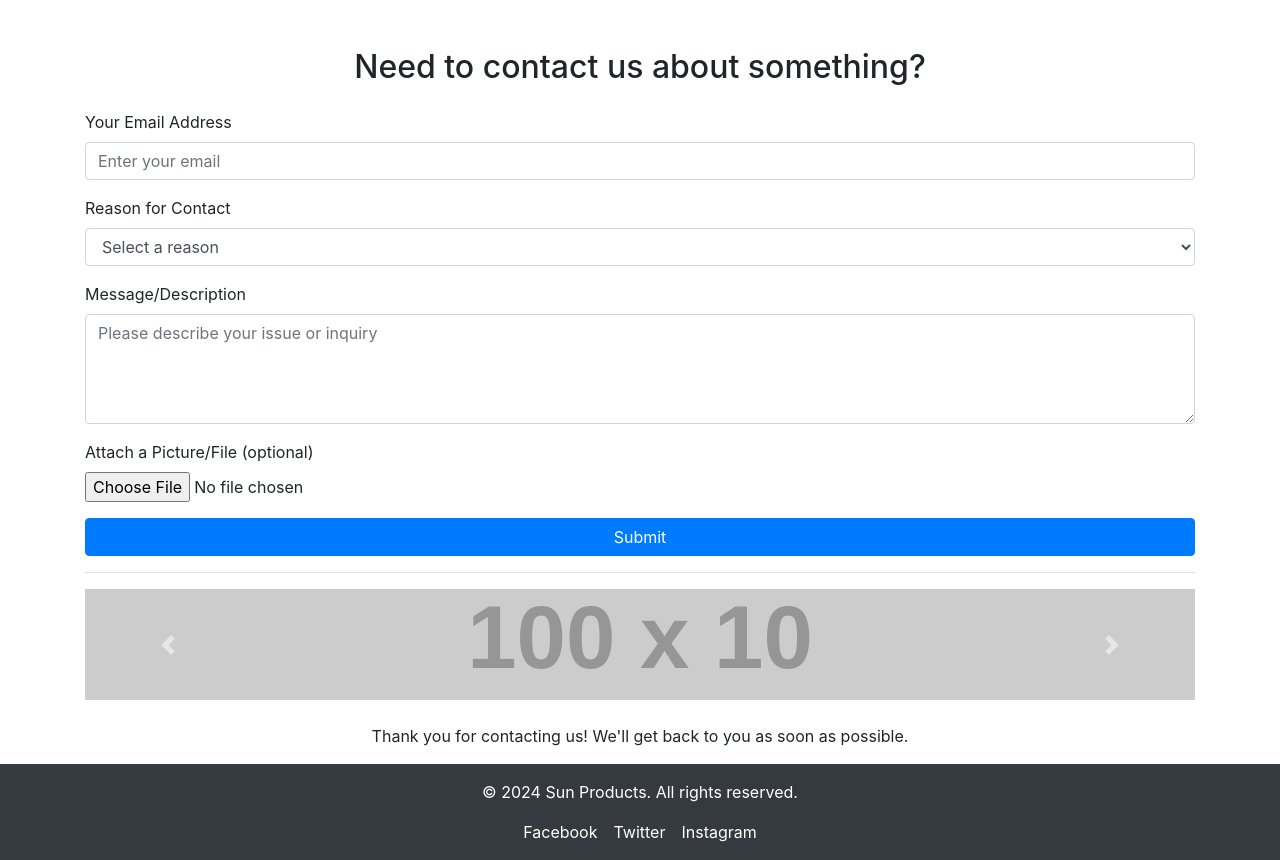
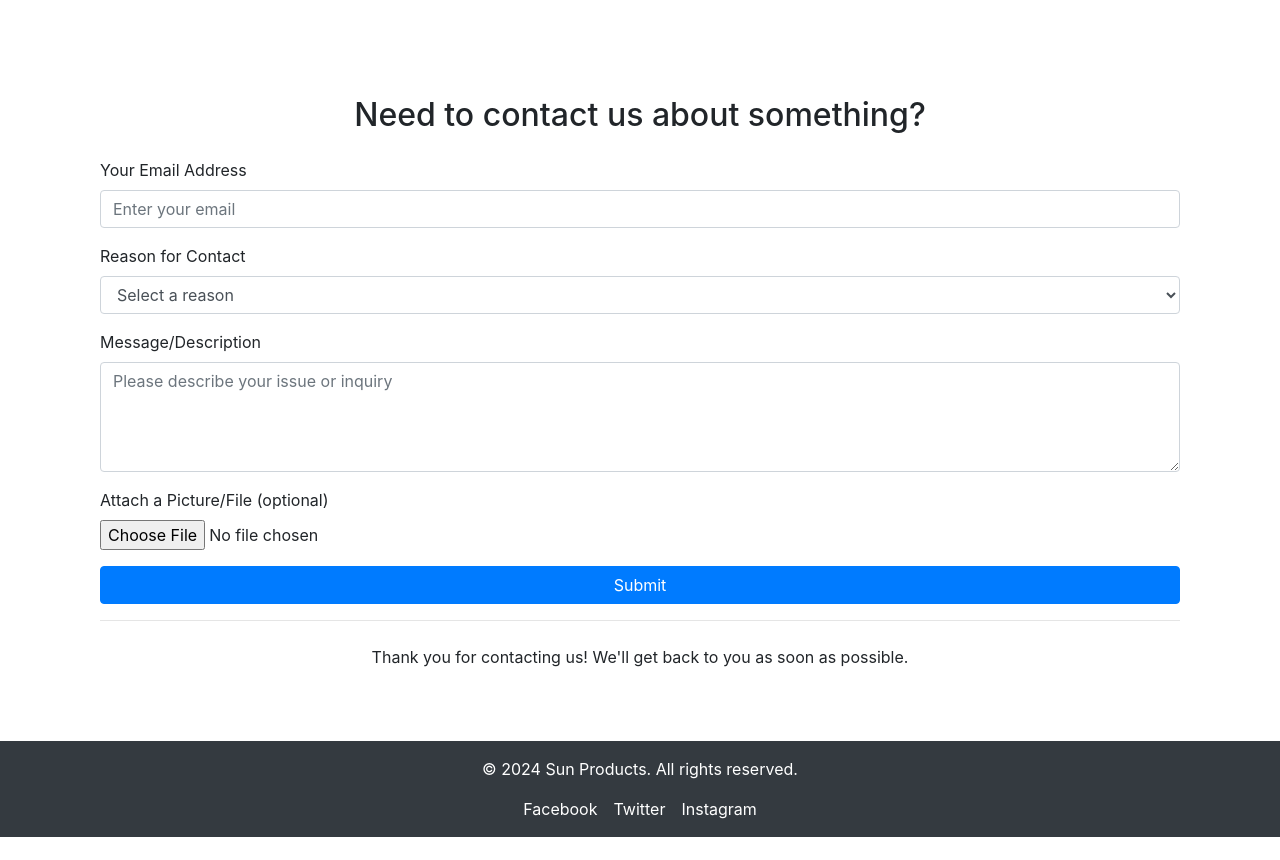
Before and after one commit to Zun629/Sun_Product_online, a PHP site: page /contact.php in a window 1280 px wide. Shown: the part 88-948 px from the top of the page. After the commit the page ends 925 px from the top, so only its background shows below. Run offline with PHP 8.4, Linux system fonts and the light colour scheme; grey boxes labelled with a size stand in for pictures from a placeholder-image service; some libraries are stand-ins or nearby versions.

Commit message:
Update contact.php

```diff
--- a/ZNH ASSIGNMENT/views/contact.php
+++ b/ZNH ASSIGNMENT/views/contact.php
@@ -11,11 +11,13 @@ if (session_status() === PHP_SESSION_NONE) {
     <title>Contact Us</title>
     <link href="https://maxcdn.bootstrapcdn.com/bootstrap/4.5.2/css/bootstrap.min.css" rel="stylesheet">
 </head>
-<body>
+<body class="d-flex flex-column min-vh-100">
 
 <!-- Header Section -->
 <?php include 'header.php'; ?>
 
+<main class="container my-5 flex-grow-1">
+<div id="searchResults" class="mb-4">
 <!-- Contact Us Section -->
 <div class="container mt-5">
     <h2 class="text-center mb-4">Need to contact us about something?</h2>
@@ -59,16 +61,16 @@ if (session_status() === PHP_SESSION_NONE) {
     <hr>
 
     <!-- Company Picture Slideshow -->
-    <div id="companySlideshow" class="carousel slide" data-ride="carousel">
+    <!--<div id="companySlideshow" class="carousel slide" data-ride="carousel">
         <div class="carousel-inner">
             <div class="carousel-item active">
-                <img src="https://placehold.co/100x10" class="d-block w-100" alt="Company Image 1">
+                <img src="../includes/files/profile/Slide.png" class="d-block w-100" alt="Company Image 1">
             </div>
             <div class="carousel-item">
-                <img src="https://placehold.co/100x10" class="d-block w-100" alt="Company Image 2">
+                <img src="../includes/files/profile/Slide.png" class="d-block w-100" alt="Company Image 2">
             </div>
             <div class="carousel-item">
-                <img src="https://placehold.co/100x10" class="d-block w-100" alt="Company Image 3">
+                <img src="../includes/files/profile/Slide.png" class="d-block w-100" alt="Company Image 3">
             </div>
         </div>
         <a class="carousel-control-prev" href="#companySlideshow" role="button" data-slide="prev">
@@ -79,17 +81,20 @@ if (session_status() === PHP_SESSION_NONE) {
             <span class="carousel-control-next-icon" aria-hidden="true"></span>
             <span class="sr-only">Next</span>
         </a>
-    </div>
+    </div>-->
 
     <div class="mt-4 text-center">
         <p>Thank you for contacting us! We'll get back to you as soon as possible.</p>
     </div>
 </div>
-
+</div>
+</main>
 <!-- Footer Section -->
 <?php include 'footer.php'; ?>
 
 <!-- Bootstrap JS and dependencies -->
+<script src="https://code.jquery.com/jquery-3.6.0.min.js"></script>
+<script src="script.js"></script>
 <script src="https://ajax.googleapis.com/ajax/libs/jquery/3.5.1/jquery.min.js"></script>
 <script src="https://maxcdn.bootstrapcdn.com/bootstrap/4.5.2/js/bootstrap.min.js"></script>
 
```
